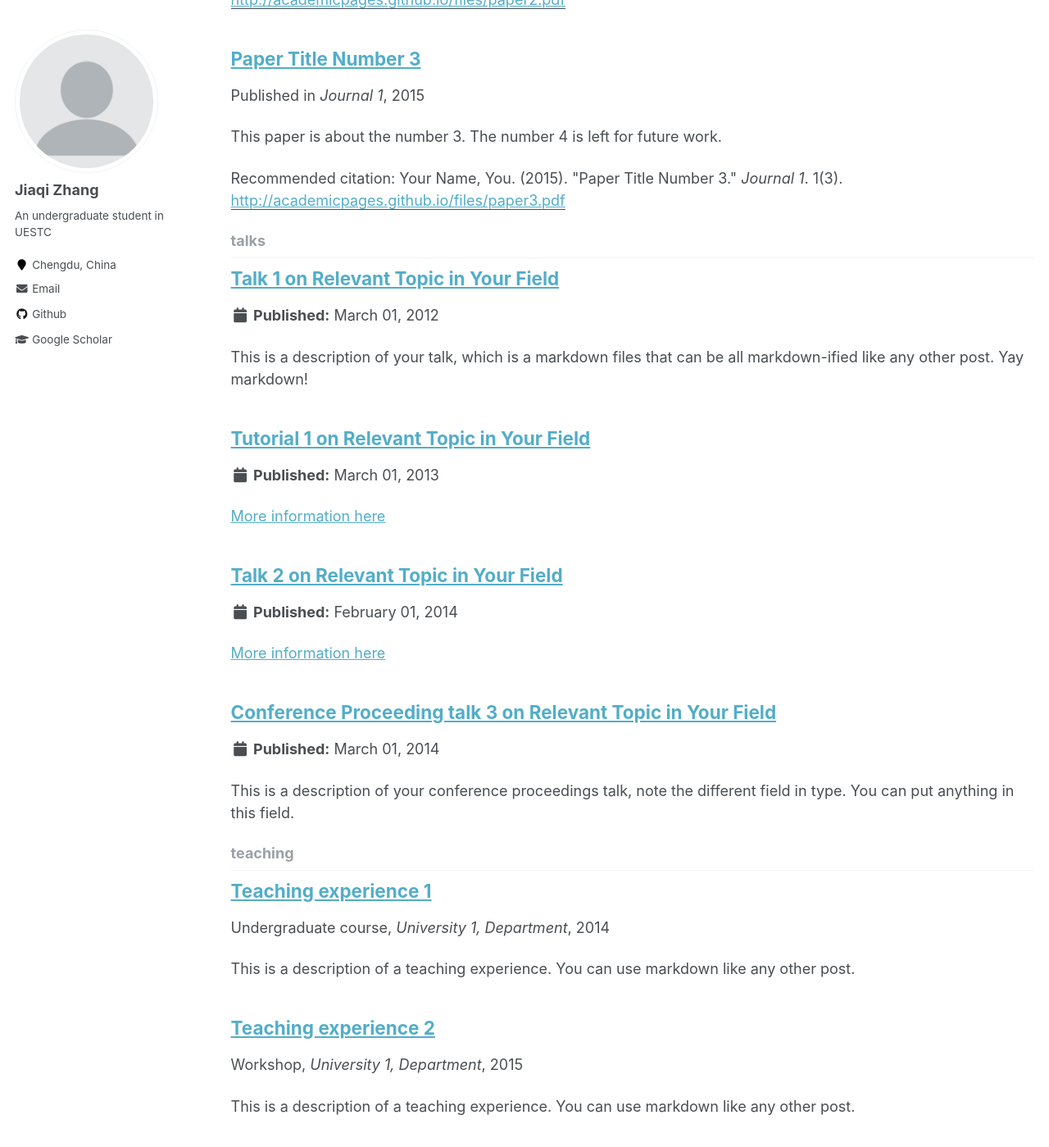
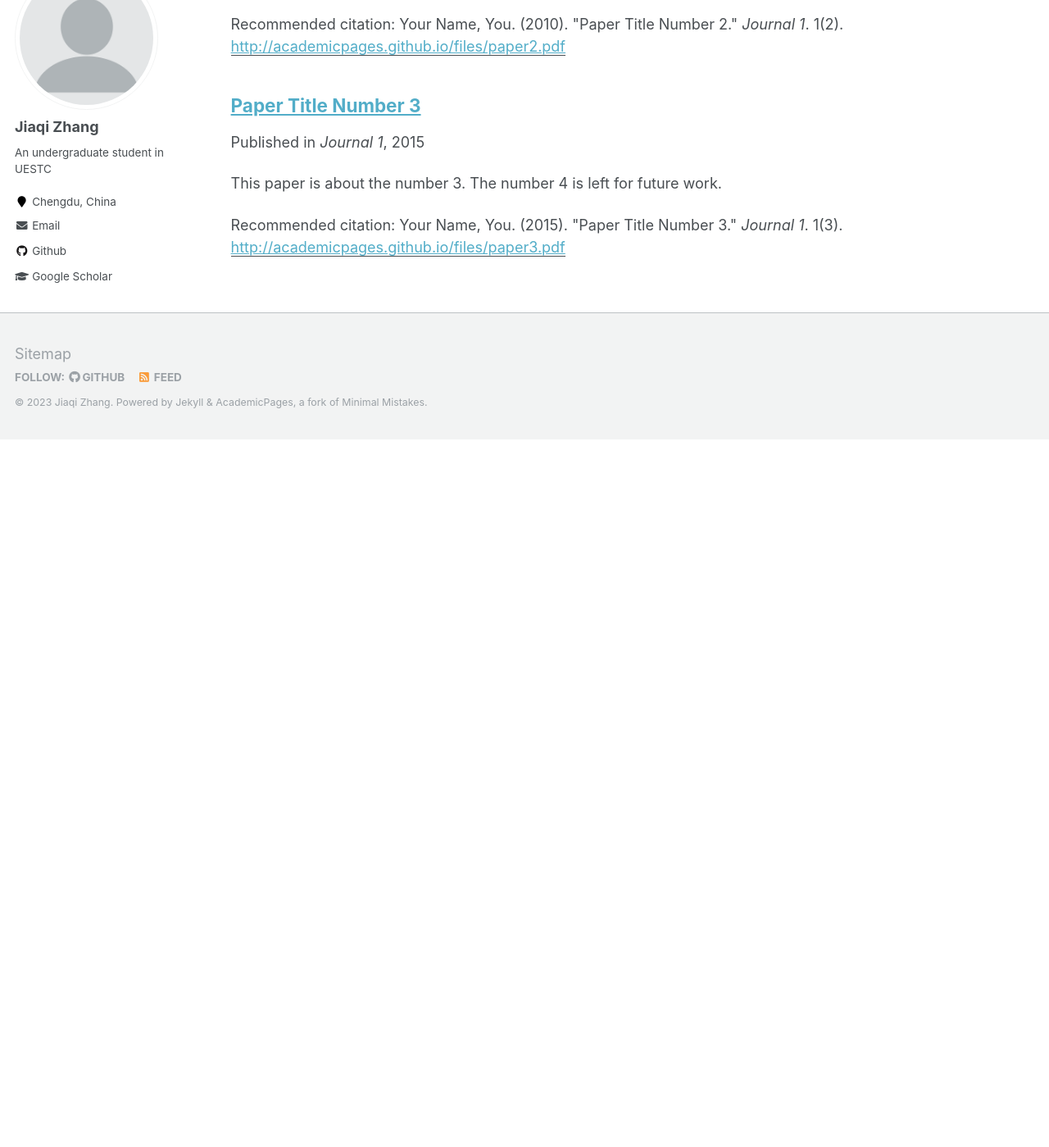
Before and after one commit to jiaqizhang218/jiaqizhang218.github.io, a Jekyll site: the page built from _pages/collection-archive.html, in a window 1280 px wide and 1400 px high, scrolled down 1604 px. Shown: the whole window at 82% size. Built offline with Jekyll 4.4.1, drawn with Linux system fonts in a browser that asks for light colours; after the commit the page ends 2140 px from its top, so only the background shows below that.

Commit message:
Update _config.yml

```diff
--- a/_config.yml
+++ b/_config.yml
@@ -11,7 +11,7 @@ title                    : "Jiaqi Zhang"
 title_separator          : "-"
 name                     : &name "Jiaqi Zhang"
 description              : &description "personal description"
-url                      : https://academicpages.github.io # the base hostname & protocol for your site e.g. "https://mmistakes.github.io"
+url                      : https://jiaqizhang218.github.io # the base hostname & protocol for your site e.g. "https://mmistakes.github.io"
 baseurl                  : "" # the subpath of your site, e.g. "/blog"
 repository               : "jiaqizhang218/jiaqizhang218.github.io"
 teaser                   :  # filename of teaser fallback teaser image placed in /images/, .e.g. "500x300.png"
@@ -175,7 +175,7 @@ kramdown:
 
 # Collections
 collections:
-  teaching:
+  Courses:
     output: true
     permalink: /:collection/:path/
   publications:
@@ -184,7 +184,7 @@ collections:
   portfolio:
     output: true
     permalink: /:collection/:path/
-  talks:
+  Blog posts:
     output: true
     permalink: /:collection/:path/
 
@@ -209,10 +209,10 @@ defaults:
     values:
       layout: single
       author_profile: true
-  # _teaching
+  # _Courses
   - scope:
       path: ""
-      type: teaching
+      type: Courses
     values:
       layout: single
       author_profile: true
@@ -236,10 +236,10 @@ defaults:
       author_profile: true
       share: true
       comment: true
-  # _talks
+  # _Blog posts
   - scope:
       path: ""
-      type: talks
+      type: Blog posts
     values:
       layout: talk
       author_profile: true
```
